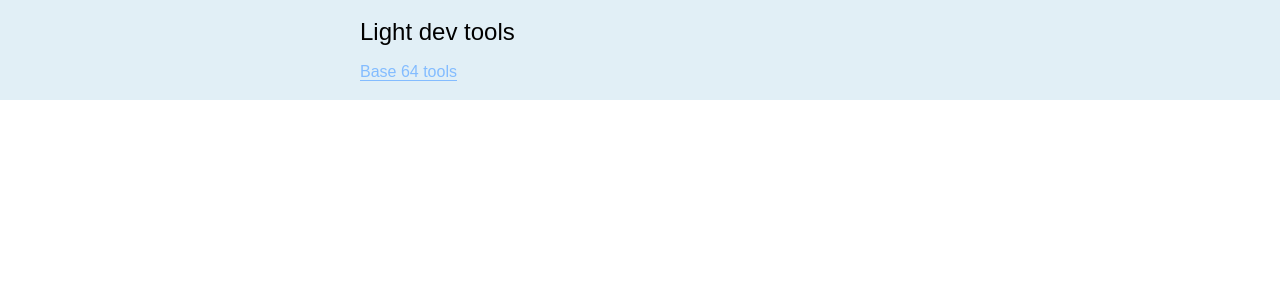
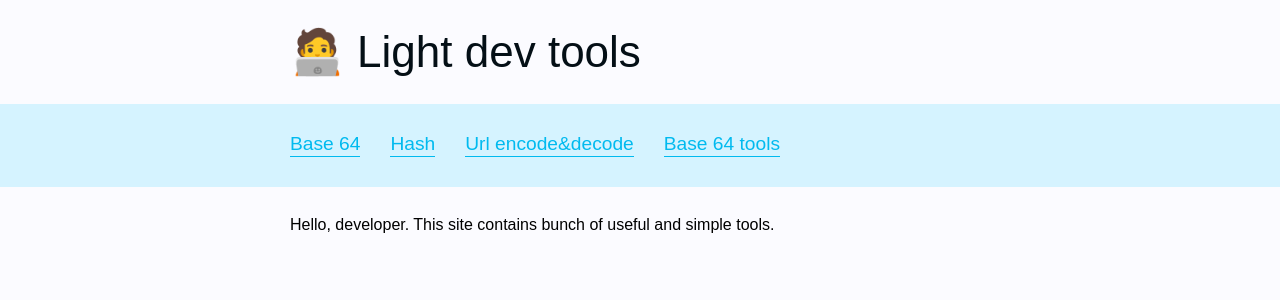
Before and after one commit to xfenix/light-dev-tools, a React (Create React App) app: page / in a window 1280 px wide. Shown: the top 300 px of the page. Built offline with nearby package versions, Linux system fonts and the light colour scheme; the HTML template or start-up script is replaced by a standard one.

Commit message:
App layout

```diff
--- a/src/App.js
+++ b/src/App.js
@@ -14,12 +14,13 @@ const ApplicationGlobalStyles = createGlobalStyle`
 
 body {
   font-family: 'Varta', sans-serif;
+  background: #FBFBFF;
 }
 
 a {
-  color: #83BCFF;
+  color: #01BAEF;
   text-decoration: none;
-  border-bottom: 1px solid #83BCFF;
+  border-bottom: 1px solid #01BAEF;
 }
 
 a:hover {
@@ -28,18 +29,38 @@ a:hover {
 
 h1 {
   font-size: 24px;
-  margin-bottom: 20px;
+  color: #040F16;
 }
 
-.mainlayout {
-  background: #E1EFF6;
+.mainlayout__wrap {
+  width: 700px;
+  margin: 0 auto;
+  padding: 30px 20px;
 }
 
-.mainlayout__inner {
-  width: 600px;
-  margin: 0 auto;
-  padding: 20px;
+.mainlayout__menu {
   box-sizing: border-box;
+  background: #d5f3ff;
+}
+
+.sitetitle {
+  font-size: 44px;
+}
+
+.topmenu {
+  display: flex;
+  gap: 30px;
+}
+
+.topmenu__item {
+  font-size: 120%;
+  diplay: block;
+  padding-bottom: 3px;
+}
+
+.topmenu__item:hover {
+  color: #040F16;
+  border-bottom-color: #040F16;
 }
 `;
 
@@ -50,16 +71,30 @@ function App() {
         <Reset />
         <ApplicationGlobalStyles />
         <main class="mainlayout">
-          <div className="mainlayout__inner">
-            <h1>Light dev tools</h1>
-            <nav>
-              <a href="/base64/">Base 64 tools</a>
-            </nav>
+          <div className="mainlayout__topline">
+            <div className="mainlayout__wrap">
+              <h1 class="sitetitle">🧑‍💻 Light dev tools</h1>
+            </div>
+          </div>
+          <div className="mainlayout__menu">
+            <div className="mainlayout__wrap">
+              <nav class="topmenu">
+                <a href="/base64/" class="topmenu__item">Base 64</a>
+                <a href="/base64/" class="topmenu__item">Hash</a>
+                <a href="/base64/" class="topmenu__item">Url encode&decode</a>
+                <a href="/base64/" class="topmenu__item">Base 64 tools</a>
+              </nav>
+            </div>
+          </div>
+          <div className="mainlayout__wrap mainlayout__content">
+            <Switch>
+              <Route path="/base64/"><Base64Component /></Route>
+              <Route>
+                Hello, developer. This site contains bunch of useful and simple tools.
+              </Route>
+            </Switch>
           </div>
         </main>
-        <Switch>
-          <Route path="/base64/"><Base64Component /></Route>
-        </Switch>
       </Router>
     </>
   );
```
